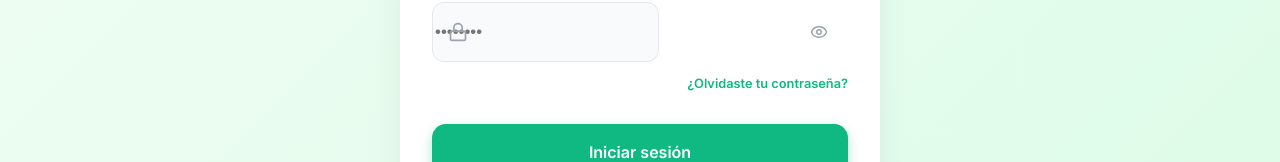
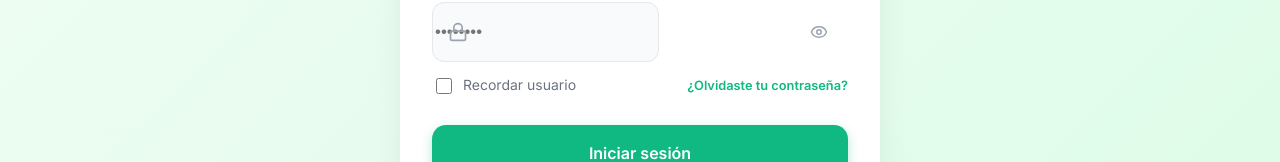
Before and after one commit to EVONGwb/mis-finanzas-app, a React (Vite) app in the folder frontend/: page /login in a window 1280 px wide. Shown: the part 374-536 px from the top of the page. Built offline with nearby package versions, Linux system fonts and the light colour scheme.

Commit message:
feat: implement remember me functionality in login page

```diff
--- a/frontend/src/pages/Login.jsx
+++ b/frontend/src/pages/Login.jsx
@@ -10,8 +10,18 @@ export default function Login({ onAuthed }) {
   const [email, setEmail] = useState("");
   const [password, setPassword] = useState("");
   const [showPassword, setShowPassword] = useState(false);
+  const [rememberMe, setRememberMe] = useState(false);
   const [error, setError] = useState("");
   const [loading, setLoading] = useState(false);
+
+  // Cargar email guardado si existe
+  useState(() => {
+    const savedEmail = localStorage.getItem("rememberedEmail");
+    if (savedEmail) {
+      setEmail(savedEmail);
+      setRememberMe(true);
+    }
+  }, []);
 
   const googleLogin = useGoogleLogin({
     onSuccess: async (tokenResponse) => {
@@ -30,6 +40,12 @@ export default function Login({ onAuthed }) {
           localStorage.setItem("token", token);
           if (user) {
             localStorage.setItem("user", JSON.stringify(user));
+            // Guardar o eliminar email recordado
+            if (rememberMe) {
+              localStorage.setItem("rememberedEmail", email);
+            } else {
+              localStorage.removeItem("rememberedEmail");
+            }
           }
           onAuthed();
         } else {
@@ -59,10 +75,16 @@ export default function Login({ onAuthed }) {
 
       if (token) {
         localStorage.setItem("token", token);
-        if (user) {
-          localStorage.setItem("user", JSON.stringify(user));
-        }
-        onAuthed();
+          if (user) {
+            localStorage.setItem("user", JSON.stringify(user));
+            // Guardar o eliminar email recordado
+            if (rememberMe) {
+              localStorage.setItem("rememberedEmail", email);
+            } else {
+              localStorage.removeItem("rememberedEmail");
+            }
+          }
+          onAuthed();
       } else {
         setError("Respuesta inválida del servidor");
       }
@@ -197,7 +219,27 @@ export default function Login({ onAuthed }) {
                 </button>
               }
             />
-            <div style={{ textAlign: "right", marginTop: "0.25rem" }}>
+
+            <div style={{ display: "flex", justifyContent: "space-between", alignItems: "center", marginTop: "0.5rem" }}>
+              <div style={{ display: "flex", alignItems: "center", gap: "0.5rem" }}>
+                <input
+                  type="checkbox"
+                  id="remember"
+                  checked={rememberMe}
+                  onChange={(e) => setRememberMe(e.target.checked)}
+                  style={{
+                    width: "16px",
+                    height: "16px",
+                    accentColor: "#10B981",
+                    cursor: "pointer",
+                    borderRadius: "4px"
+                  }}
+                />
+                <label htmlFor="remember" style={{ fontSize: "0.875rem", color: "#6B7280", cursor: "pointer", userSelect: "none" }}>
+                  Recordar usuario
+                </label>
+              </div>
+
               <button
                 type="button"
                 style={{
```
